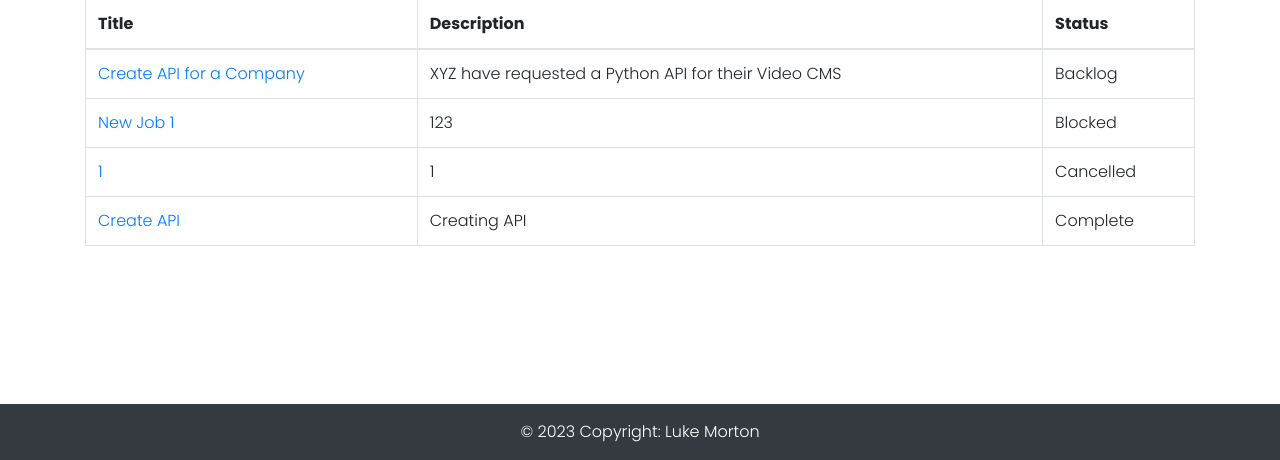
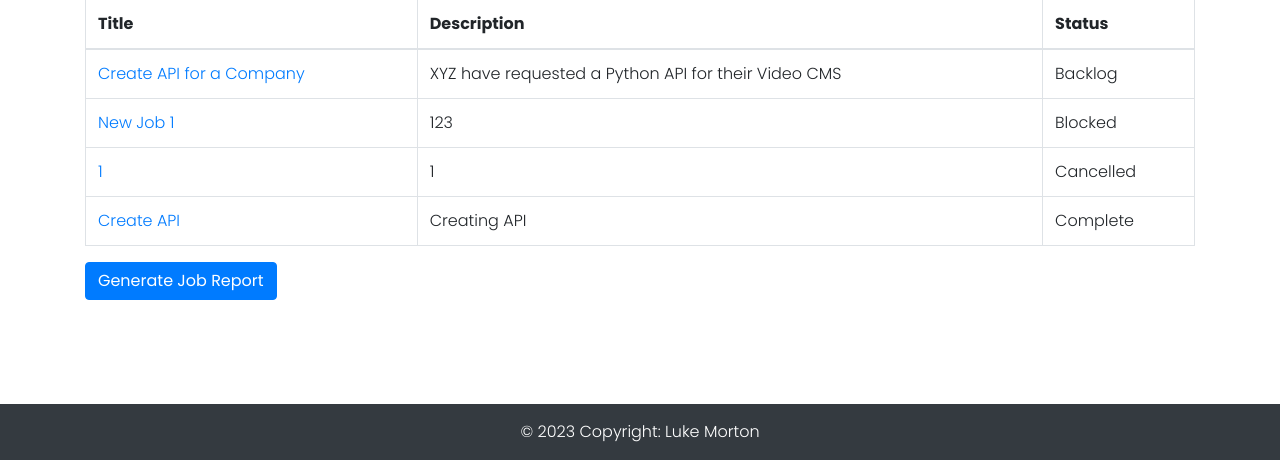
Before and after one commit to LukeM94/B8IT150-CA, a Flask app: page /jobs in a window 1280 px wide. Shown: the part 340-800 px from the top of the page. Run offline with Flask 3, Linux system fonts and the light colour scheme; a user stored in the database is signed in; data comes from the database, SQL or seed files in the repository; both versions use the stored data as it was after the commit; some libraries are stand-ins or nearby versions.

Commit message:
Adding reporting functionality
Added PDF report of all jobs

```diff
--- a/application.py
+++ b/application.py
@@ -1,8 +1,9 @@
 import sqlite3
-from flask import Flask, render_template, request, url_for, flash, redirect, abort
+from flask import Flask, render_template, request, url_for, flash, redirect, abort, make_response
 from flask_login import LoginManager, UserMixin, current_user, login_required, login_user, logout_user
 from werkzeug.exceptions import abort
 from flask_bcrypt import Bcrypt
+from reportlab.pdfgen import canvas
 
 app = Flask(__name__, static_url_path='/static')
 app.config['SECRET_KEY'] = '1234567890'
@@ -52,6 +53,12 @@ def get_job(job_id):
     if job is None:
         abort(404)
     return job
+
+def get_all_jobs():
+    conn = database_connection()
+    all_jobs = conn.execute('SELECT * FROM Jobs WHERE createdby = ?', (current_user.id,)).fetchall()
+    conn.close()
+    return all_jobs
 
 def get_all_users():
     conn = database_connection()
@@ -221,6 +228,32 @@ def admin():
     else:
         return redirect(url_for('index'))
 
+@app.route('/generate_report')
+@login_required
+def generate_report():
+    pdf = canvas.Canvas("report.pdf", pagesize=(595.27, 841.89))
+    pdf.setTitle("FreelanceFlow Report")
+    pdf.setFont("Helvetica", 12)
+
+    pdf.drawString(100, 800, "Below is a list of all jobs:")
+
+    all_jobs = get_all_jobs()
+
+    line_height = 800
+
+    for job in all_jobs:
+        line_height = line_height - 20
+        pdf.drawString(100, line_height, job['title'])
+
+    pdf.showPage()
+    pdf.save()
+
+    response = make_response(open("report.pdf", 'rb').read())
+    response.headers['Content-Type'] = 'application/pdf'
+    response.headers['Content-Disposition'] = 'inline; filename=report.pdf'
+
+    return response
+
 if __name__ == "__main__":
     #app.run(host='0.0.0.0', port='8080')
     app.run(port='8000')
--- a/templates/jobs.html
+++ b/templates/jobs.html
@@ -22,5 +22,6 @@
                 {% endfor %}
             </tbody>
         </table>
+        <a href="{{ url_for('generate_report') }}" class="btn btn-primary">Generate Job Report</a>
     </div>
 {% endblock %}
--- /dev/null
+++ b/templates/report.html
@@ -0,0 +1 @@
+Test
```
Also changed, not shown: freelanceflow.db, 1 other file.
